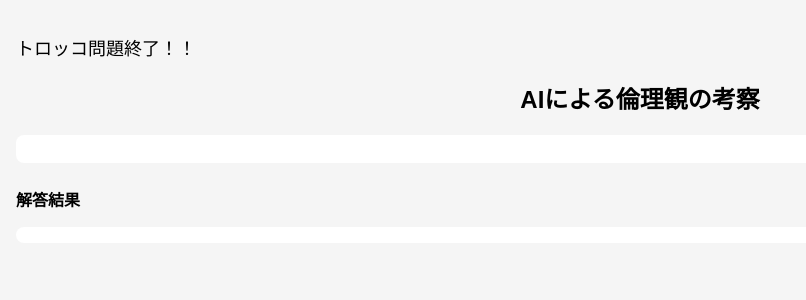
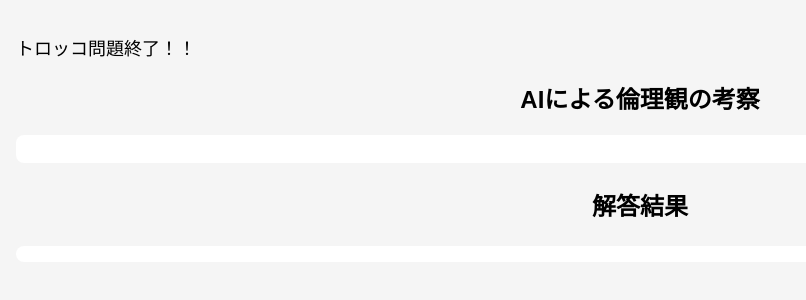
Before and after one commit to tanidashoya/trocco_game, a Flask app: template templates/finished.html in a window 1280 px wide. Shown: the top 300 px of the page, without its empty margins (0-806 px from the left). Run offline with Flask 3, Linux system fonts and the light colour scheme; the template is opened without the code that fills it, so the values that code supplies are empty.

Commit message:
暫定完成3

```diff
--- a/static/finished.css
+++ b/static/finished.css
@@ -28,6 +28,12 @@ h1{
     line-height: 1.6;
 }
 
+.result{
+    text-align: center;
+    margin-top: 12px;
+    font-size: 24px;
+}
+
 ul{
     padding: 8px;
     background-color: #fff;
@@ -35,21 +41,28 @@ ul{
     list-style: none;
 }
 
+.count{
+    margin: 12px;
+    font-size: 18px;
+}
+
 li{
-    padding: 8px;
-    border-bottom: 1px solid #ddd;
+    padding: 3px;
 }
 
 .main{
     margin-bottom: 8px;
+    border-bottom: 1px solid #ddd;
 }
 
 
 .sub{
     margin-bottom: 8px;
+    border-bottom: 1px solid #ddd;
 }
 
 
 .lever{
     margin-bottom: 8px;
+    border-bottom: 1px solid #ddd;
 }
--- a/templates/finished.html
+++ b/templates/finished.html
@@ -15,7 +15,7 @@
       <p class="answer">{{ ai_res | replace('\n\n', '<br><br>') | replace('\n', '<br>') | safe }}</p>
       <!--ai_res に対して順にフィルター（＝関数）を適用していく、Pythonでいうメソッドチェーンと同じ構造-->
     </div>
-    <p><strong>解答結果</strong></p>
+    <p class="result"><strong>解答結果</strong></p>
     <ul>
         {% for res in result %}     {#python構文をHTMLで記述するときには制御分は{% %}で囲って出力は{{}}で囲う#}
           <!--インデックスを取得して繰り返す（1回目からスタートする）-->
```
